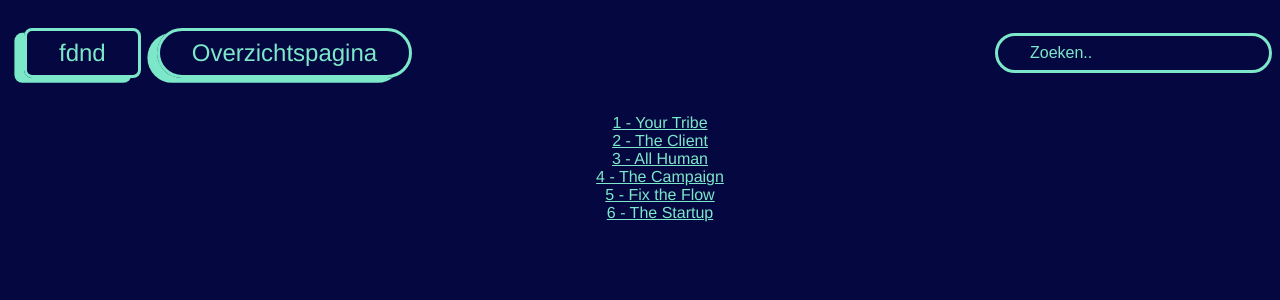
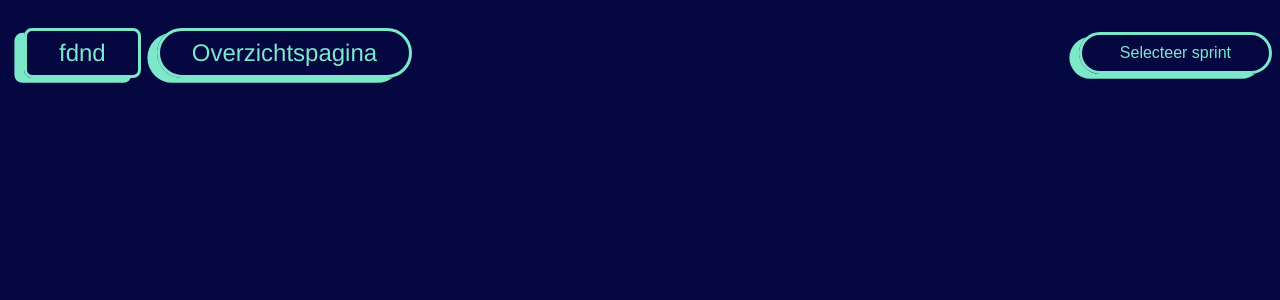
Before and after one commit to joostflick/fdndproject, a Vue app: page / in a window 1280 px wide. Shown: the top 300 px of the page. Built offline with nearby package versions, Linux system fonts and the light colour scheme.

Commit message:
Added menu to dropdown in header

```diff
--- a/src/App.vue
+++ b/src/App.vue
@@ -1,17 +1,6 @@
 <template>
   <div id="app">
-    <Header></Header>
-    <ul>
-      <li v-for="sprint in sprints" :key="sprint.number" class="navigation-item">
-        <router-link :to="{
-          path: '/sprint/' + sprint.number,
-          query: {
-            sprint: sprint
-          }
-        }">
-          {{ sprint.number }} - {{ sprint.name }}</router-link>
-      </li>
-    </ul>
+    <Header :sprints="sprints"></Header>
     <router-view :key="$route.fullPath"></router-view>
   </div>
 </template>
@@ -136,6 +125,7 @@ body {
 }
 ul {
   list-style: none;
+  padding-left: 0;
 }
 
 .navigation-item > a {
--- a/src/components/Header.vue
+++ b/src/components/Header.vue
@@ -4,17 +4,28 @@
       <h2 class="squared">fdnd</h2>
       <h2 class="circled">Overzichtspagina</h2>
     </div>
-    <div class="search">
-      <input     v-bind="$attrs"
-                 v-bind:value="value"
-                 v-on:input="$emit('input', $event.target.value)" class="input" type="text" placeholder="Zoeken.." >
+    <div class="dropdown circled">
+      <button>Selecteer sprint</button>
+      <div class="dropdown-content">
+        <div v-for="sprint in this.$attrs.sprints" :key="sprint.number">
+          <router-link :to="{
+          path: '/sprint/' + sprint.number,
+          query: {
+            sprint: sprint
+          }
+        }">{{ sprint.number }} - {{ sprint.name }}</router-link>
+        </div>
+      </div>
     </div>
   </div>
 </template>
 
 <script>
 export default {
-  name: "Header"
+  name: "Header",
+  props: {
+    data: []
+  }
 }
 </script>
 <style scoped>
@@ -26,4 +37,37 @@ export default {
   .logos {
     display: flex;
   }
+  button {
+    border: none;
+    background-color: transparent;
+    color: #7ce7c9;
+    font-size: 1em;
+  }
+  .dropdown {
+    display: inline-block;
+    position: relative;
+  }
+  .dropdown-content {
+    display: none;
+    position: absolute;
+    left: 0.7em;
+    top: 2.1em;
+    width: 90%;
+    overflow: auto;
+    background-color: #7ce7c9;
+    box-shadow: 0px 8px 16px 0px rgba(0,0,0,0.2);
+  }
+  .dropdown-content a {
+    display: block;
+    color: #000000;
+    padding: 5px;
+    text-decoration: none;
+  }
+  .dropdown-content a:hover {
+    color: #FFFFFF;
+    background-color: #050840;
+  }
+  .dropdown:hover .dropdown-content {
+    display: block;
+  }
 </style>
```
